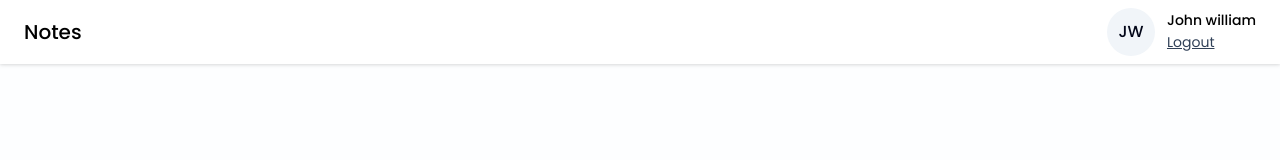
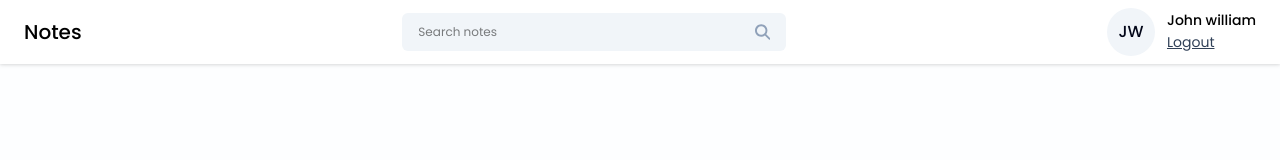
Before and after one commit to SadeeshaRandina/Notes-App, a React (Vite) app in the folder frontend/notes-app/: page /dashboard in a window 1280 px wide. Shown: the top 160 px of the page. Built offline with nearby package versions, Linux system fonts and the light colour scheme.

Commit message:
feat: implement SearchBar component and integrate it into Navbar; add search functionality with state management

```diff
--- a/frontend/notes-app/src/components/Navbar/Navbar.jsx
+++ b/frontend/notes-app/src/components/Navbar/Navbar.jsx
@@ -1,8 +1,12 @@
 import React, { use } from 'react'
 import ProfileInfo from '../../components/Cards/ProfileInfo'
 import { useNavigate } from 'react-router-dom';
+import SearchBar from '../../components/SearchBar/SearchBar'
+import { useState } from 'react';
 
 const Navbar = () => {
+
+  const [searchQuery, setSearchQuery] = useState("");
 
   const Navigate = useNavigate();
 
@@ -10,9 +14,26 @@
     Navigate("/login");
   };
 
+  const handleSearch = () => {
+
+  };
+
+  const onClearSearch = () => {
+    setSearchQuery("");
+  };
+
   return (
     <div className="bg-white flex items-center justify-between p-6 py-2 drop-shadow">
         <h2 className="text-xl font-medium text-black py-2">Notes</h2>
+
+        <SearchBar
+          value={searchQuery}
+          onChange={({target}) => {
+            setSearchQuery(target.value);
+          }}
+          handleSearch={handleSearch}
+          onClearSearch={onClearSearch}
+        />
 
         <ProfileInfo onLogout={onLogout}/>
     </div>
--- /dev/null
+++ b/frontend/notes-app/src/components/SearchBar/SearchBar.jsx
@@ -0,0 +1,28 @@
+import React from 'react'
+import { FaMagnifyingGlass } from 'react-icons/fa6'
+import {IoMdClose} from 'react-icons/io'
+
+const SearchBar = ({value, onChange, handleSearch, onClearSearch}) => {
+  return (
+    <div className='w-96 flex items-center px-4 bg-slate-100 rounded-md'>
+        <input
+            type="text"
+            placeholder="Search notes"
+            value={value}
+            onChange={onChange}
+            className="w-full text-xs bg-transparent py-[11px] outline-none"
+        />
+
+        {value && (
+            <IoMdClose
+            className="text-xl text-slate-500 cursor-pointer hover:text-black mr-3"
+            onClick={onClearSearch}
+            />
+        )}
+
+        <FaMagnifyingGlass className='text-slate-400 cursor-pointer hover:text-black' onClick={handleSearch}/>
+    </div>
+  )
+}
+
+export default SearchBar
```
